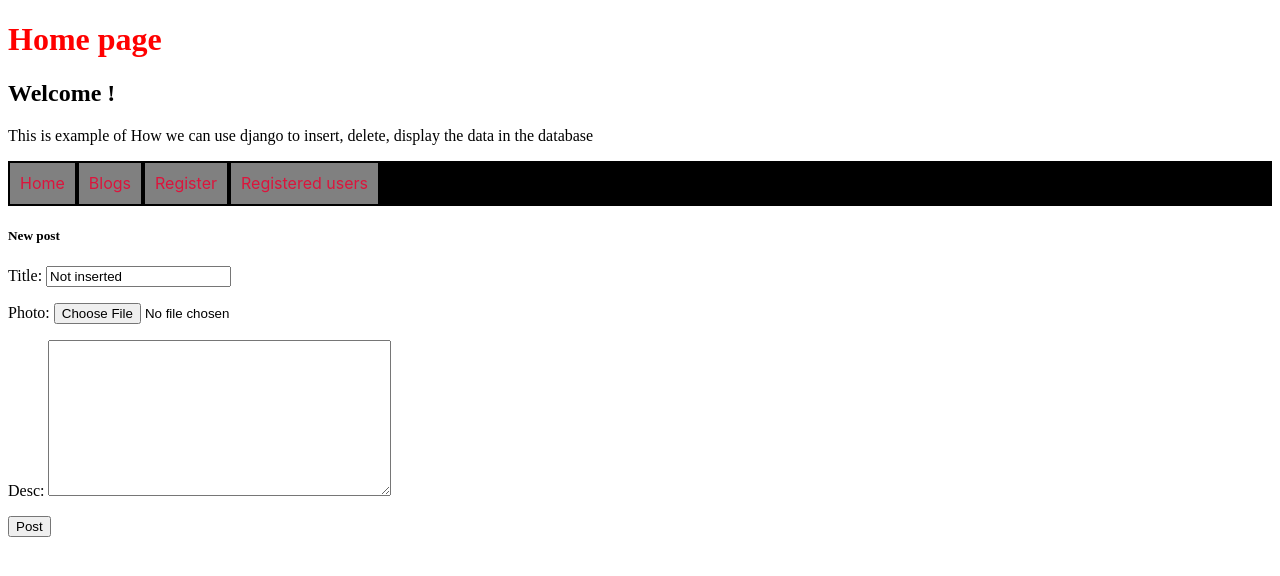
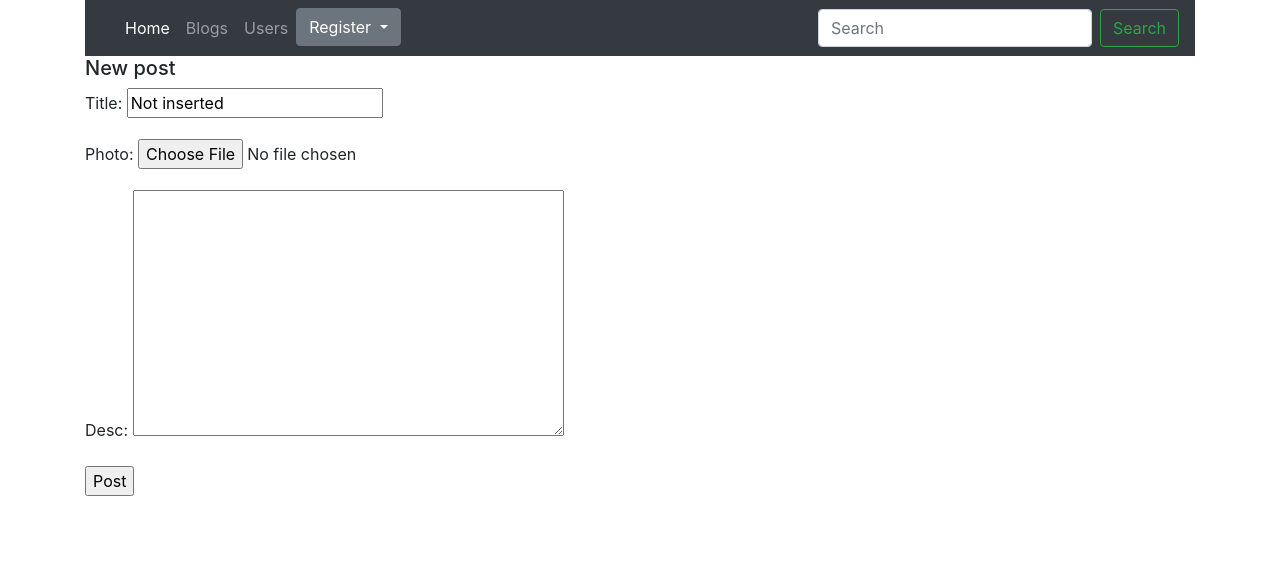
Before and after one commit to Subodhghimire99/Django-Blogs, a Django app: page /blogs/upload/ in a window 1280 px wide. Shown: the top 576 px of the page. Run offline with Django 3.2, Linux system fonts and the light colour scheme; some libraries are stand-ins or nearby versions.

Commit message:
Modified front end

```diff
--- a/new/blogs/templates/blogs/blog_content.html
+++ b/new/blogs/templates/blogs/blog_content.html
@@ -1,5 +1,5 @@
 {% extends 'blogs/blog_home.html' %}
-{% block content %}
+{% block home %}
 <h5>New post</h5>
 	<form action="." method = 'POST' enctype="multipart/form-data">{% csrf_token %}
 			{{form.as_p}}
--- a/new/blogs/templates/blogs/blog_detail.html
+++ b/new/blogs/templates/blogs/blog_detail.html
@@ -1,5 +1,5 @@
 {% extends 'base.html' %}
-{%  block content %}
+{%  block home %}
 <div class="blogdetail"></div>
 	<h2>{{a.title}}</h2>
 	<p>{{a.desc}}</p>
@@ -8,5 +8,5 @@
 	</form>
 	<br>
 	<img src="/media/{{a.photo}}" height=400 width=auto>
-</div>
+</div>S
 {% endblock %}
--- a/new/blogs/templates/blogs/blog_home.html
+++ b/new/blogs/templates/blogs/blog_home.html
@@ -1,5 +1,5 @@
 {% extends 'base.html' %}
-{%  block content %}
+{%  block home %}
 <h2>This is Blogs app inside the project</h2>
 <p>You can upload your new blog by clicking <a href="/blogs/upload/">here</a></p>
 <h4>Below shown are the title of inserted blogs</h4>
--- a/new/product/forms.py
+++ b/new/product/forms.py
@@ -5,7 +5,7 @@
 class register_form(forms.ModelForm):
 	Description=forms.CharField(widget=forms.Textarea(
 			attrs={
-				"rows":14,
+				"rows":6,
 				"columns":50,
 			}
 		)
--- a/new/product/templates/product/Home.html
+++ /dev/null
@@ -1,4 +0,0 @@
-{% extends 'base.html' %}
-{%block page%}
-<h1>Home page</h1>
-{%endblock%}
--- a/new/product/templates/product/all.html
+++ b/new/product/templates/product/all.html
@@ -1,6 +1,6 @@
 {% extends 'base.html'%}
-{% block input_output %}
-<h2>List of the Registered users</h2>
+{% block home %}
+<h2>People who tried this site(datbase files)</h2>
 <p>This is the list of the registered users in the database <br>You can go indetail by clicking on them.</p>
 <p style="line-height: 40px;font-size: 24px;">
 {% for instance in a %}
--- a/new/product/templates/product/display.html
+++ b/new/product/templates/product/display.html
@@ -1,5 +1,5 @@
 {% extends 'base.html' %}
-{% block input_output %}
+{% block home %}
 	<style type="text/css">
 		pre{
 			font-size:18px;
--- a/new/product/templates/product/input.html
+++ b/new/product/templates/product/input.html
@@ -1,5 +1,5 @@
 {% extends 'base.html'%}
-{% block input_output %}
+{% block home %}
 <div class="input-form">
 	<h3>This is form for registering in database</h3>
 <form action="." method="POST">{% csrf_token %}
--- a/new/templates/base.html
+++ b/new/templates/base.html
@@ -5,6 +5,20 @@
     {% load static %}
 	<link rel="stylesheet" href="{% static "product/base.css" %}" type="text/css">
 	<link rel="stylesheet" href="{% static "blogs/blogdetail.css" %}" type="text/css">
+
+
+	<meta charset="utf-8">
+    <meta name="viewport" content="width=device-width, initial-scale=1, shrink-to-fit=no">
+
+    <link rel="stylesheet" href="https://stackpath.bootstrapcdn.com/bootstrap/4.3.1/css/bootstrap.min.css" integrity="sha384-ggOyR0iXCbMQv3Xipma34MD+dH/1fQ784/j6cY/iJTQUOhcWr7x9JvoRxT2MZw1T" crossorigin="anonymous">
+
+    <script src="https://code.jquery.com/jquery-3.3.1.slim.min.js" integrity="sha384-q8i/X+965DzO0rT7abK41JStQIAqVgRVzpbzo5smXKp4YfRvH+8abtTE1Pi6jizo" crossorigin="anonymous"></script>
+	<script src="https://cdnjs.cloudflare.com/ajax/libs/popper.js/1.14.7/umd/popper.min.js" integrity="sha384-UO2eT0CpHqdSJQ6hJty5KVphtPhzWj9WO1clHTMGa3JDZwrnQq4sF86dIHNDz0W1" crossorigin="anonymous"></script>
+	<script src="https://stackpath.bootstrapcdn.com/bootstrap/4.3.1/js/bootstrap.min.js" integrity="sha384-JjSmVgyd0p3pXB1rRibZUAYoIIy6OrQ6VrjIEaFf/nJGzIxFDsf4x0xIM+B07jRM" crossorigin="anonymous"></script>
+
+
+
+
 </head>
 <style type="text/css">
 	a{
@@ -12,63 +26,64 @@
     font-family:-apple-system, BlinkMacSystemFont, 'Segoe UI', Roboto, Oxygen, Ubuntu, Cantarell, 'Open Sans', 'Helvetica Neue', sans-serif;
     color:crimson;
     }
-#navbar{
-	/*border:2px solid black;*/
-	line-height:40px;
-	padding:0px,5px,0px,5px;
-	text-align:left;
-	background:black;
-}
-#navbar ul{
-    padding:0px;
-    margin:0px;
-    width:100%;
-}
-#navbar ul li{
-	display:inline-block;
-	padding:0px 10px;
-	margin:0PX;
-}
-.input-form{
-	/*border:2px dotted green;*/
-	padding:2px 5px 5px 50px;
-	background-color:grey;
-}
-.input-form input{
-	border:none;
-	border-radius:20px;
-	margin-top: 5px;
-	color:blue;
-	height:20px;
-	width:300px;
-}
-.input-form label{
-	font-size:20px;
-	margin-right:20px;
-}
+
+
+    previous style
 </style>
 <body>
-	<h1> <font color="red">Home page</font></h1>
-	<h2>Welcome !</h2>
-		<p>This is example of How we can use django to insert, delete, display the data in the database</p>
-	<div id="navbar">
-		<ul>
-			<li> <a href="/">Home</a></li>
-			<li><a href="/blogs/">Blogs</a></li>
-			<li><a href="/product/input/">Register</a></li>
-			<li><a href="/product/display/">Registered users</a></li>
-		</ul>
-	</div>
+
+	<div class="container">
+<!-- Navbar -->
+		<nav class="navbar navbar-expand-lg navbar-dark bg-dark">
+		  <a class="navbar-brand" href="#"></a>
+		  <button class="navbar-toggler" type="button" data-toggle="collapse" data-target="#navbarSupportedContent" aria-controls="navbarSupportedContent" aria-expanded="false" aria-label="Toggle navigation">
+		    <span class="navbar-toggler-icon"></span>
+		  </button>
+		  <div class="collapse navbar-collapse" id="navbarSupportedContent">
+		    <ul class="navbar-nav mr-auto">
+		      <li class="nav-item active">
+		        <a class="nav-link" href="/">Home <span class="sr-only">(current)</span></a>
+		      </li>
+		      <li class="nav-item">
+		        <a class="nav-link" href="/blogs/">Blogs</a>
+		      </li>
+		      <li class="nav-item">
+		        <a class="nav-link" href="#">Users</a>
+		      </li>
+<!-- Dropdown -->
+		      <li class="nav-item">
+		        <div class="dropdown">
+				  <button class="btn btn-secondary dropdown-toggle" type="button" id="dropdownMenuButton" data-toggle="dropdown" aria-haspopup="true" aria-expanded="false">
+				    Register
+				  </button>
+				  <div class="dropdown-menu" aria-labelledby="dropdownMenuButton">
+				    <a class="dropdown-item" href="/product/input/">Create new</a>
+				    <a class="dropdown-item" href="/product/display/">Show registered users</a>
+				  </div>
+				</div>
+		      </li>
+		    </ul>
+		    <form class="form-inline my-2 my-lg-0">
+		      <input class="form-control mr-sm-2" type="search" placeholder="Search" aria-label="Search">
+		      <button class="btn btn-outline-success my-2 my-sm-0" type="submit">Search</button>
+		    </form>
+		  </div>
+		</nav>
+
 		{% block home %}
+			<div class="jumbotron">
+			  <h1 class="display-4">About this project</h1>
+			  <p class="lead">This page is made to show how we can save data into the database. This is first django project by me.</p>
+			  <hr class="my-4">
+			  <p>This site project also helps you to know how to manage our templates and static files. Images are also stored in database.</p>
+			  This site contains the following things.
+			  <ul>
+			  	<li>Forms</li>
+			  	<li>Small Blog app</li>
+			  </ul>
+			  <p>User login and authentacion is yet to be managed.</p>
+			  <a class="btn btn-primary btn-lg" href="#" role="button">Learn more</a>
+			</div>
 		{% endblock %}
-		{% block content %}
-		{% endblock %}
-		{% block list%}
-		{% endblock %}
-		{% block input_output %}
-			<form action="." method="POST">{% csrf_token %}
-
-			</form>
-		{% endblock%}
 </body>
 </html>
```
Also changed, not shown: new/db.sqlite3, new/media/IMG_20190316_174054.jpg (added).
